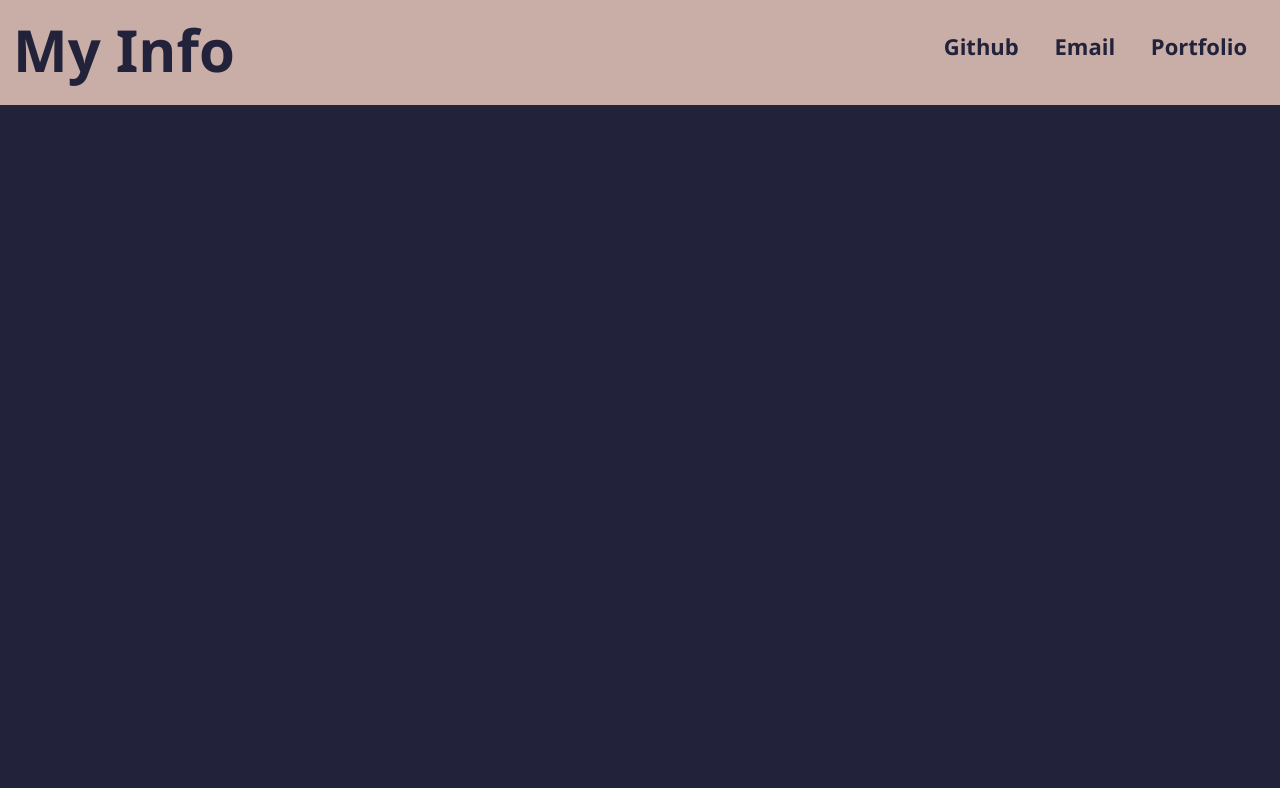
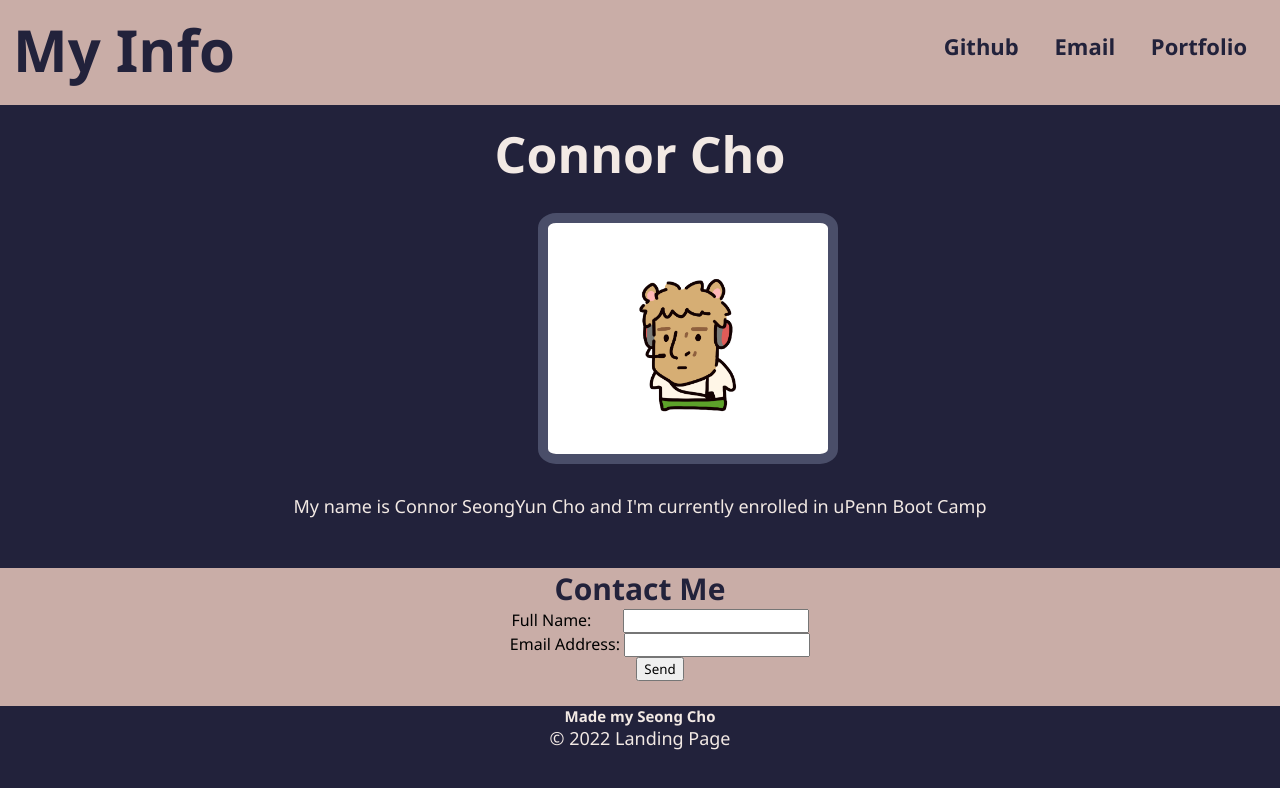
Before and after one commit to connorcho66/landing-page, a plain HTML site: page index.html in a window 1280 px wide. Drawn offline with Linux system fonts and the light colour scheme.

Commit message:
Finished

```diff
--- a/assets/css/style.css
+++ b/assets/css/style.css
@@ -1,7 +1,7 @@
 *{
   box-sizing: border-box;
-  padding: 0;
-  margin: 0;
+  padding: auto;
+  margin: auto;
   font-family:'Segoe UI', Tahoma, Geneva, Verdana, sans-serif;
   /* background-color: rgb(34, 34, 59); */
 }
@@ -13,14 +13,18 @@ body {
 
 .header {
   position: fixed;
+  z-index: 1;
   width: 100%;
-}
-
-.header {
   padding: 13px;
   background-color: rgb(201,173,167);
   color: rgb(34, 34, 59);
 }
+
+/* .header {
+  padding: 13px;
+  background-color: rgb(201,173,167);
+  color: rgb(34, 34, 59);
+} */
 
 .header h1 {
   display: inline-block;
@@ -47,3 +51,74 @@ a{
   text-decoration: none;
 
 }
+
+.main-body {
+  display: inline-block;
+  margin-block-start: 120px;
+  width: 100%;
+  margin-left: auto;
+  margin-right: auto;
+}
+
+/* .profile {
+  margin-left: 100%;
+} */
+
+.main-image{
+  margin-top: 25px;
+  margin-bottom: 25px;
+  border-radius: 6%;
+  border: 10px solid rgb(74,78,105);
+  position: relative;
+  margin-left: 42%;
+}
+
+.profile h2 {
+  text-align: center;
+  font-size: 50px;
+  color: rgb(242,233,228);
+  /* margin-left: 750px; */
+}
+
+/* .profile {
+  text-align: center;
+  font-size: 30px;
+} */
+
+p {
+  text-align: center;
+  font-size: 18px;
+  color: rgb(242,233,228)
+}
+
+.input {
+  background-color: rgb(201,173,167);
+  width: 100%;
+  margin-top: 50px;
+  padding-bottom: 25px;
+}
+
+.input h3{
+  text-align: center;
+  font-size: 30px;
+  color: rgb(34, 34, 59);
+}
+
+input {
+  width: 15%;
+}
+
+#fname{
+  margin-left:27px;
+}
+
+.input ul{
+  text-align: center;
+  list-style-type: none;
+}
+
+footer {
+  text-align: center;
+  font-size: 10px;
+  color: rgb(242,233,228) ;
+}
--- a/index.html
+++ b/index.html
@@ -26,6 +26,43 @@
         </nav>
     </header>
 
+    <section class="main-body">
+        <div class="profile">
+            <h2>Connor Cho</h2>
+            <img src="./assets/images/2021.9.6_우왁굳.png" alt="Wakgood" class="main-image" width="300px" />
+            <p>My name is Connor SeongYun Cho and I'm currently enrolled in uPenn Boot Camp</p>
+        </div>
+
+        <div class="input">
+            <h3>Contact Me</h3>
+            <ul>
+                <li><label for="fname">Full Name:</label>
+                    <input type="text" id="fname" name="fname"></li>
+                <li><label for="fname">Email Address:</label>
+                    <input type="text" id="fname-1" name="fname"></li>
+                <li><button type="button">Send</button></li>
+            </ul>
+        </div>
+
+        <!-- <div class="input">
+            <h3>Contact Me</h3>
+            <label for="fname">Full Name:</label>
+            <input type="text" id="fname" name="fname">
+            <label for="fname">Email Address:</label>
+            <input type="text" id="fname" name="fname">
+            </ul>
+            <button type="button">Send</button>
+        </div> -->
+    </section>
+
+    <footer>
+        <h2>Made my Seong Cho</h2>
+        <p>
+            &copy; 2022 Landing Page
+        </p>
+    </footer>
+
+
 
   </body>
 
```
Also changed, not shown: assets/images/2021.9.6_우왁굳.png (added).
